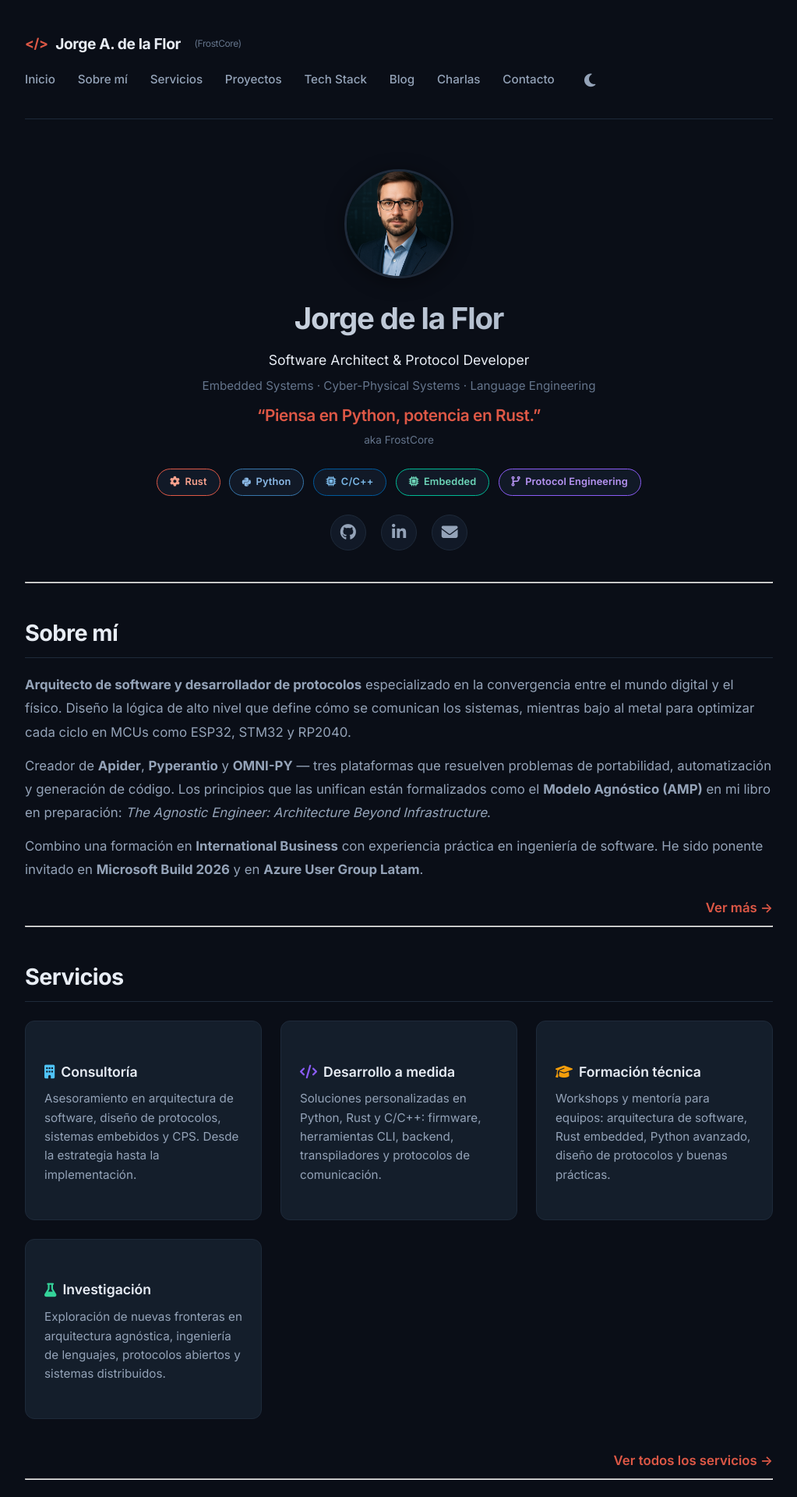
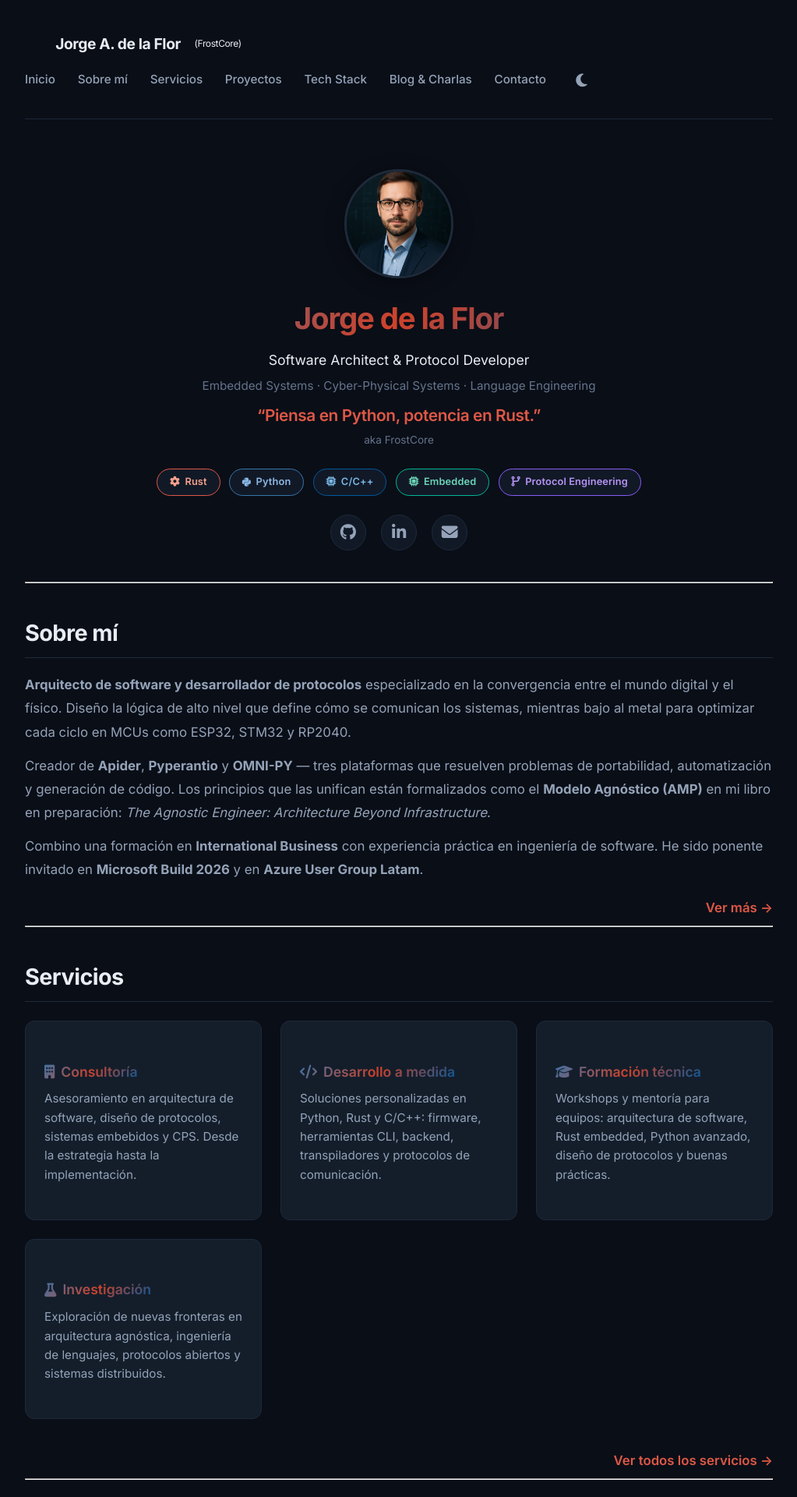
Before and after one commit to Jorge-de-la-Flor/prueba-lfs, a Jekyll site: the page built from index.md, in a window 1280 px wide. Shown: the top 1920 px of the page at 78% size, without its empty margins (128-1151 px from the left). Built offline with Jekyll 4.4.1, drawn with Linux system fonts in a browser that asks for light colours; some of the changed text lies outside the part shown.

Commit message:
feat: unificar Blog y Charlas, mejorar estilo con degradados

```diff
--- a/_includes/header.html
+++ b/_includes/header.html
@@ -11,8 +11,7 @@
       <li><a href="{{ '/md_pages/services/' | relative_url }}">Servicios</a></li>
       <li><a href="{{ '/md_pages/projects/' | relative_url }}">Proyectos</a></li>
       <li><a href="{{ '/md_pages/stack/' | relative_url }}">Tech Stack</a></li>
-      <li><a href="{{ '/md_pages/blog/' | relative_url }}">Blog</a></li>
-      <li><a href="{{ '/md_pages/talks/' | relative_url }}">Charlas</a></li>
+      <li><a href="{{ '/md_pages/posts/' | relative_url }}">Blog & Charlas</a></li>
       <li><a href="{{ '/md_pages/contact/' | relative_url }}">Contacto</a></li>
       <li>
         <button id="theme-toggle" class="theme-toggle" aria-label="Cambiar tema">
--- a/_sass/main.scss
+++ b/_sass/main.scss
@@ -537,3 +537,88 @@ code {
   color: var(--text-primary);
   background: var(--bg-secondary);
 }
+
+/* ============================================
+   Nuevos estilos para Blog & Charlas
+   ============================================ */
+
+/* Títulos con degradado (como en tu vieja web) */
+.profile-name,
+h1,
+.post-item h3 a,
+.talk-item h3,
+.card-title,
+.nav-brand {
+  background: var(--accent-gradient, linear-gradient(135deg, #3776ab 0%, #ce422b 50%, #00599c 100%));
+  -webkit-background-clip: text;
+  -webkit-text-fill-color: transparent;
+  background-clip: text;
+}
+
+/* Excepción para enlaces dentro de títulos (no queremos que se vean transparentes) */
+.post-item h3 a {
+  background: var(--accent-gradient);
+  -webkit-background-clip: text;
+  -webkit-text-fill-color: transparent;
+  background-clip: text;
+}
+
+/* Tarjetas de posts y charlas */
+.post-item,
+.talk-item {
+  border-bottom: 1px solid var(--border-color);
+  padding: 1.5rem 0;
+}
+
+.post-item:last-child,
+.talk-item:last-child {
+  border-bottom: none;
+}
+
+.post-category {
+  display: inline-block;
+  background: var(--bg-secondary);
+  padding: 0.1rem 0.6rem;
+  border-radius: 12px;
+  font-size: 0.75rem;
+  border: 1px solid var(--border-color);
+  color: var(--text-muted);
+  margin-right: 0.3rem;
+}
+
+/* Grid de blog y charlas en la home */
+@media (max-width: 700px) {
+  .index-blog-grid {
+    grid-template-columns: 1fr !important;
+  }
+}
+
+/* Mejora de sombras y bordes en tarjetas */
+.card {
+  border-radius: var(--radius);
+  box-shadow: var(--shadow-sm);
+  transition: transform var(--transition), box-shadow var(--transition);
+}
+
+.card:hover {
+  transform: translateY(-4px);
+  box-shadow: var(--shadow-lg);
+}
+
+/* Ajuste de colores para el modo claro */
+[data-theme="light"] {
+  --accent-gradient: linear-gradient(135deg, #3776ab 0%, #ce422b 50%, #00599c 100%);
+}
+
+/* Ajuste para el nav-brand (evita que se aplique el degradado dos veces) */
+.nav-brand {
+  background: none !important;
+  -webkit-text-fill-color: var(--text-primary) !important;
+  color: var(--text-primary) !important;
+}
+.nav-brand .brand-icon {
+  background: var(--accent-gradient);
+  -webkit-background-clip: text;
+  -webkit-text-fill-color: transparent;
+  background-clip: text;
+}
--- a/index.md
+++ b/index.md
@@ -135,35 +135,32 @@ title: Jorge de la Flor — Software Architect & Protocol Developer
 
 ---
 
-## Blog
+## Blog & Charlas
 
-{% assign latest_post = site.posts | sort: 'date' | reverse | first %}
-{% if latest_post %}
-  <div style="border-left: 3px solid var(--accent-rust); padding-left: 1.2rem; margin: 1rem 0;">
-    <p style="color: var(--text-muted); font-size: 0.85rem;">Último artículo · {{ latest_post.date | date: "%d/%m/%Y" }}</p>
-    <h3 style="margin: 0.2rem 0;"><a href="{{ latest_post.url | relative_url }}" style="color: var(--text-primary);">{{ latest_post.title }}</a></h3>
-    <p style="color: var(--text-secondary);">{{ latest_post.excerpt | strip_html | truncatewords: 25 }}</p>
-    <a href="{{ latest_post.url | relative_url }}" class="cta-link">Leer más →</a>
+<div style="display: grid; grid-template-columns: 1fr 1fr; gap: 1.5rem; margin: 1rem 0;">
+
+  <!-- Blog -->
+  <div style="border-left: 3px solid var(--accent-rust); padding-left: 1.2rem;">
+    <h3 style="margin: 0 0 0.5rem 0; font-size: 1.2rem;">📝 Blog</h3>
+    {% assign latest_post = site.posts | sort: 'date' | reverse | first %}
+    {% if latest_post %}
+      <p style="color: var(--text-muted); font-size: 0.85rem;">Último artículo · {{ latest_post.date | date: "%d/%m/%Y" }}</p>
+      <h4 style="margin: 0.2rem 0;"><a href="{{ latest_post.url | relative_url }}" style="color: var(--text-primary);">{{ latest_post.title }}</a></h4>
+      <p style="color: var(--text-secondary); font-size: 0.95rem;">{{ latest_post.excerpt | strip_html | truncatewords: 20 }}</p>
+    {% else %}
+      <p style="color: var(--text-muted);">Próximamente nuevos artículos.</p>
+    {% endif %}
+    <a href="{{ '/md_pages/posts/' | relative_url }}#blog" class="cta-link" style="font-size: 0.9rem;">Ver todos los posts →</a>
   </div>
-{% else %}
-  <p style="color: var(--text-muted);">Próximamente nuevos artículos.</p>
-{% endif %}
 
-<div style="text-align: right; margin-top: 0.5rem;">
-  <a href="{{ '/md_pages/blog/' | relative_url }}" class="cta-link">Ver todos los posts →</a>
-</div>
+  <!-- Charlas -->
+  <div style="border-left: 3px solid var(--accent-python); padding-left: 1.2rem;">
+    <h3 style="margin: 0 0 0.5rem 0; font-size: 1.2rem;">🎤 Charlas</h3>
+    <p style="color: var(--text-muted); font-size: 0.85rem;">Último evento · Junio 2026</p>
+    <p style="color: var(--text-secondary); font-size: 0.95rem;"><strong>"Building a Multi-Tenant Python Runtime on Azure Functions"</strong> — Microsoft Build 2026</p>
+    <a href="{{ '/md_pages/posts/' | relative_url }}#talks" class="cta-link" style="font-size: 0.9rem;">Ver todas las charlas →</a>
+  </div>
 
----
-
-## Charlas y Eventos
-
-<div style="border-left: 3px solid var(--accent-python); padding-left: 1.2rem; margin: 1rem 0;">
-  <p style="color: var(--text-muted); font-size: 0.85rem;">🔊 Microsoft Build 2026 · Azure User Group Latam</p>
-  <p style="color: var(--text-secondary);"><strong>"Building a Multi-Tenant Python Runtime on Azure Functions"</strong> — Ponencia invitada en IDAT Lima, Perú (Junio 2026).</p>
-</div>
-
-<div style="text-align: right; margin-top: 0.5rem;">
-  <a href="{{ '/md_pages/talks/' | relative_url }}" class="cta-link">Ver todas las charlas →</a>
 </div>
 
 ---
```
Also changed, not shown: md_pages/blog.md (deleted, +0 -31 lines), md_pages/posts.md (added, +70 -0 lines), md_pages/talks.md (deleted, +0 -50 lines), README.md.
